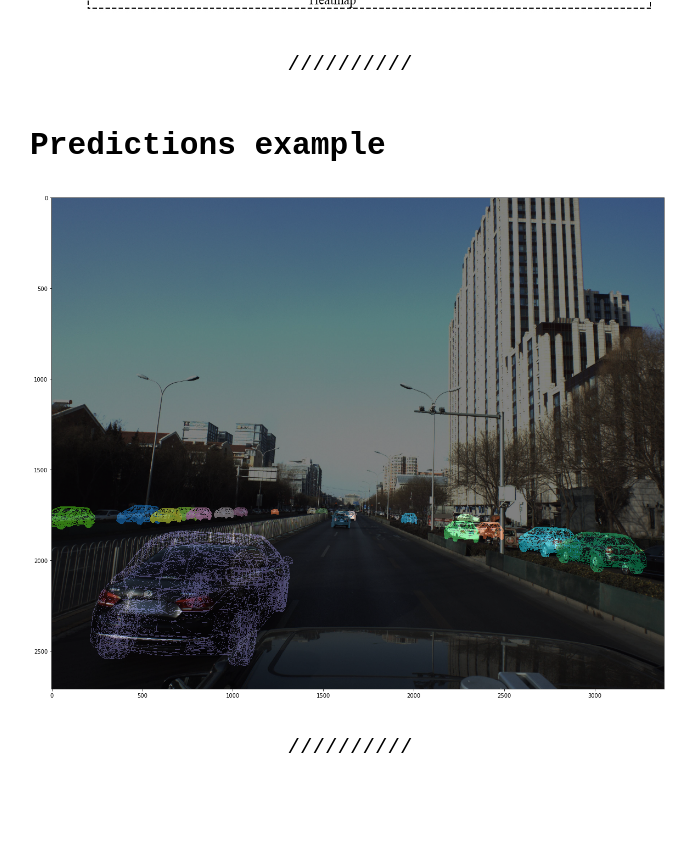
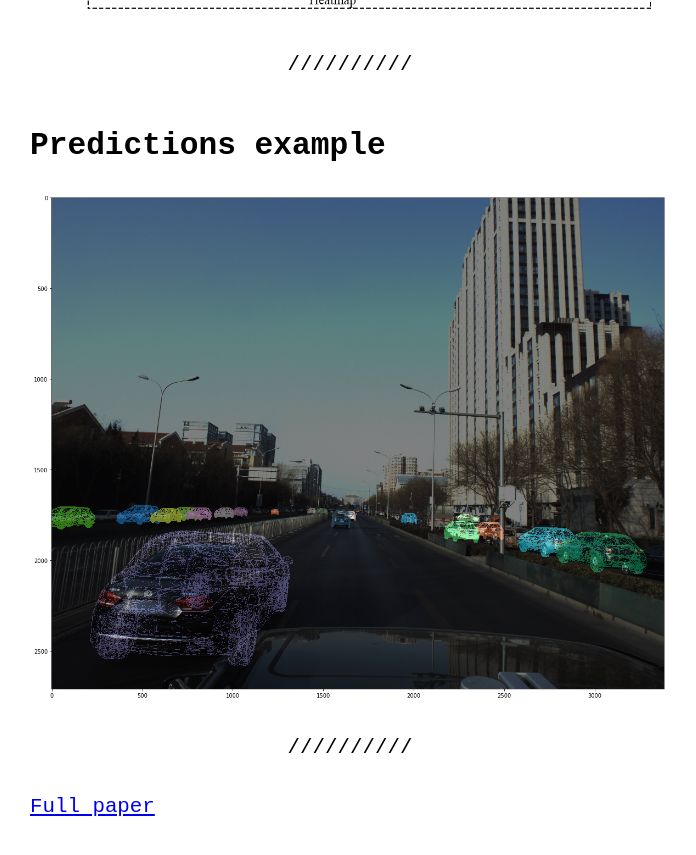
Before and after one commit to simonepelosi/simonepelosi.github.io, a Jekyll site: the page built from _posts/2020-05-20-VPPNet_vehicle_six degrees_of_freedom_estimation_from_RGB_images.md, in a window 1280 px wide and 900 px high, scrolled down 1792 px. Shown: the top 855 px of the window, without its empty margins (290-986 px from the left). Built offline with Jekyll 4.4.1, drawn with Linux system fonts in a browser that asks for light colours.

Commit message:
Update 2020-05-20-VPPNet_vehicle_six degrees_of_freedom_estimation_from_RGB_images.md

```diff
--- a/_posts/2020-05-20-VPPNet_vehicle_six degrees_of_freedom_estimation_from_RGB_images.md
+++ b/_posts/2020-05-20-VPPNet_vehicle_six degrees_of_freedom_estimation_from_RGB_images.md
@@ -23,3 +23,5 @@ I won the silver medal on kaggle's competition using the presented approach.
 <img src="PREDICTIONS_EX.png" title="Predictions example">
 
 ---
+
+<a href ="https://drive.google.com/file/d/1_KZNVUnvR3nLEgQB7_M46aQFOJtuqMpr/view?usp=sharing"> Full paper </a>
```
